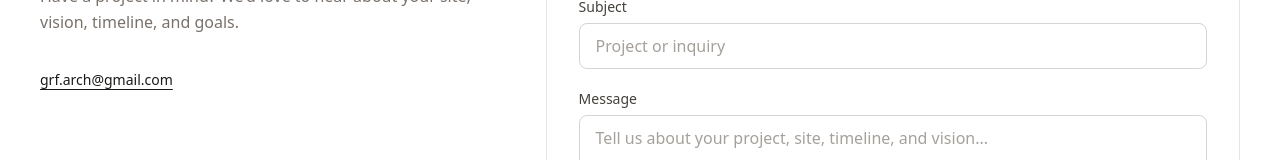
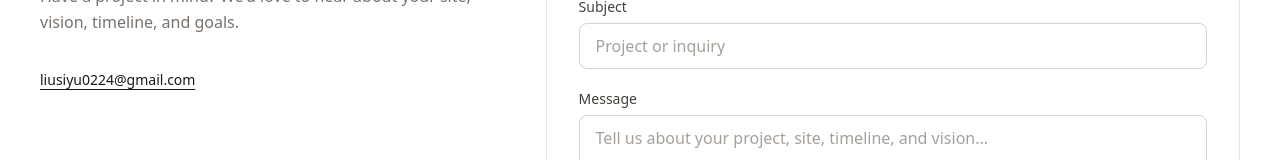
Before and after one commit to siyu0224/architect, a Next.js app: page / in a window 1280 px wide. Shown: the part 2789-2949 px from the top of the page. Built offline with nearby package versions, Linux system fonts and the light colour scheme; no server answers; the database is empty.

Commit message:
Update visible contact email to liusiyu0224

```diff
--- a/app/page.tsx
+++ b/app/page.tsx
@@ -93,10 +93,10 @@ export default async function Home() {
               </p>
               <div className="mt-8">
                 <a
-                  href="mailto:grf.arch@gmail.com"
+                  href="mailto:liusiyu0224@gmail.com"
                   className="text-sm text-stone-900 hover:text-stone-500 transition-colors underline underline-offset-4"
                 >
-                  grf.arch@gmail.com
+                  liusiyu0224@gmail.com
                 </a>
               </div>
             </div>
```
